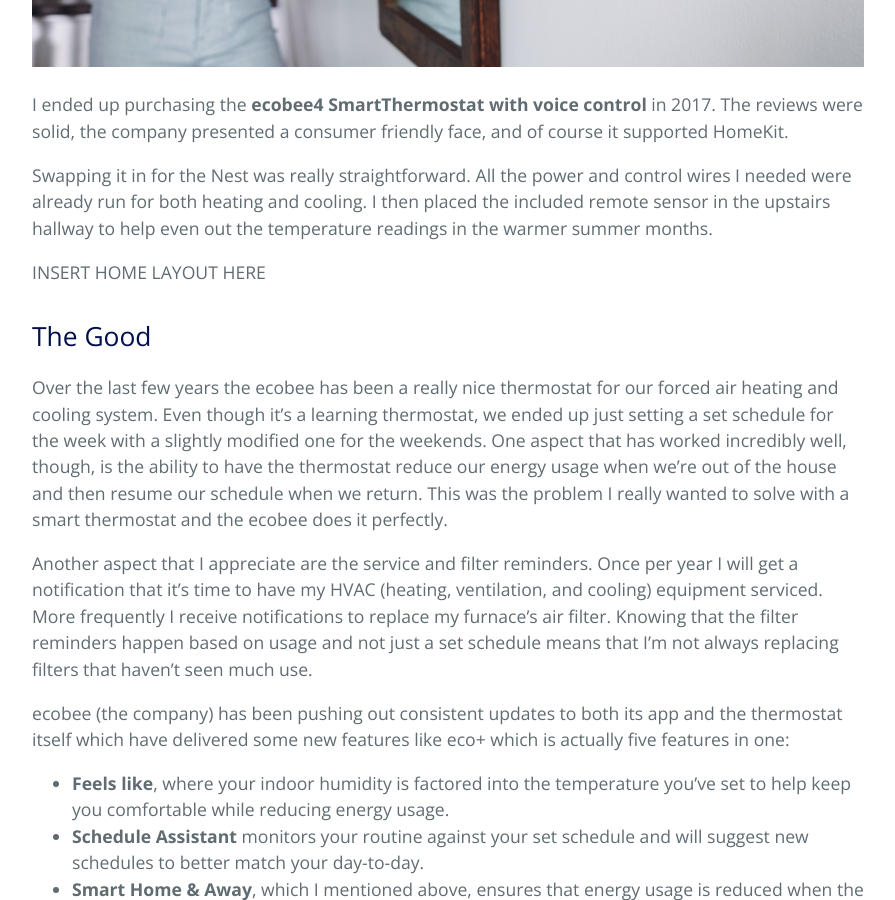
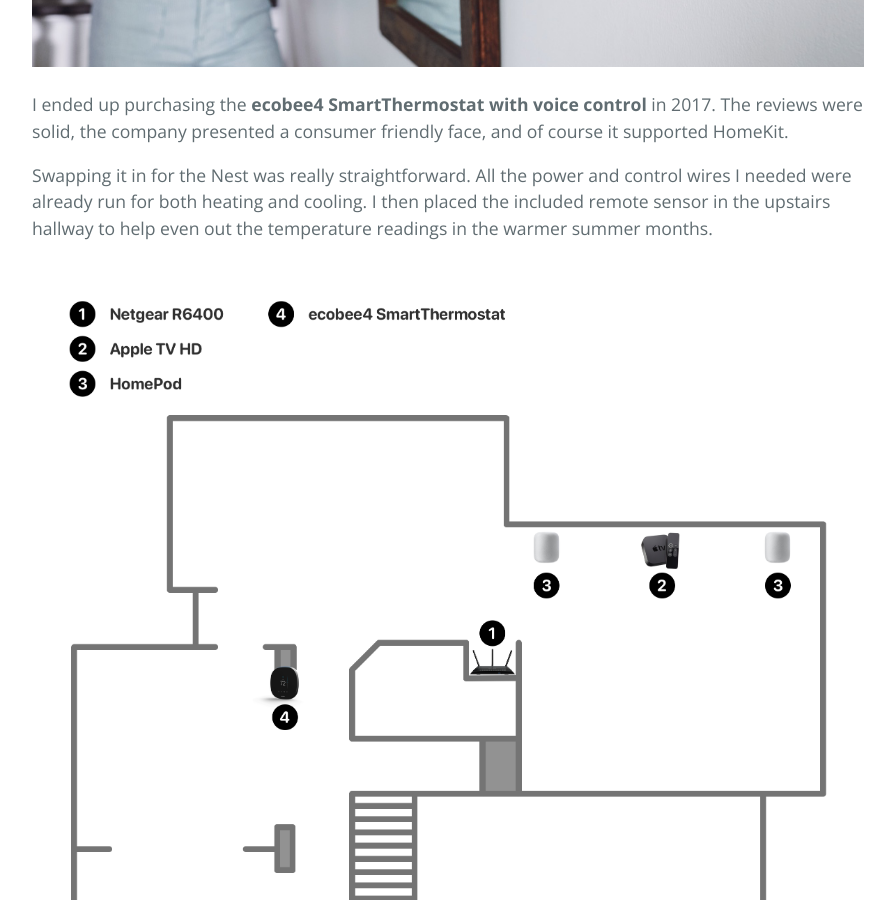
Before and after one commit to MrRooni/homekitbuilds, a Jekyll site: the page built from _posts/2021-05-08-ecobee4-smartthermostat-with-voice-control.md, in a window 1280 px wide and 900 px high, scrolled down 1865 px. Shown: the whole window, without its empty margins (192-1087 px from the left). Built offline with Jekyll 4.4.1, drawn with Linux system fonts in a browser that asks for light colours.

Commit message:
Add in the home layout

```diff
--- a/_posts/2021-05-08-ecobee4-smartthermostat-with-voice-control.md
+++ b/_posts/2021-05-08-ecobee4-smartthermostat-with-voice-control.md
@@ -29,7 +29,7 @@
 
 Swapping it in for the Nest was really straightforward. All the power and control wires I needed were already run for both heating and cooling. I then placed the included remote sensor in the upstairs hallway to help even out the temperature readings in the warmer summer months.
 
-INSERT HOME LAYOUT HERE
+![House layout, first floor](/assets/images/home-layout-first-floor.png)
 
 ## The Good
 
```
Also changed, not shown: assets/images/home-layout-first-floor.png (added).
